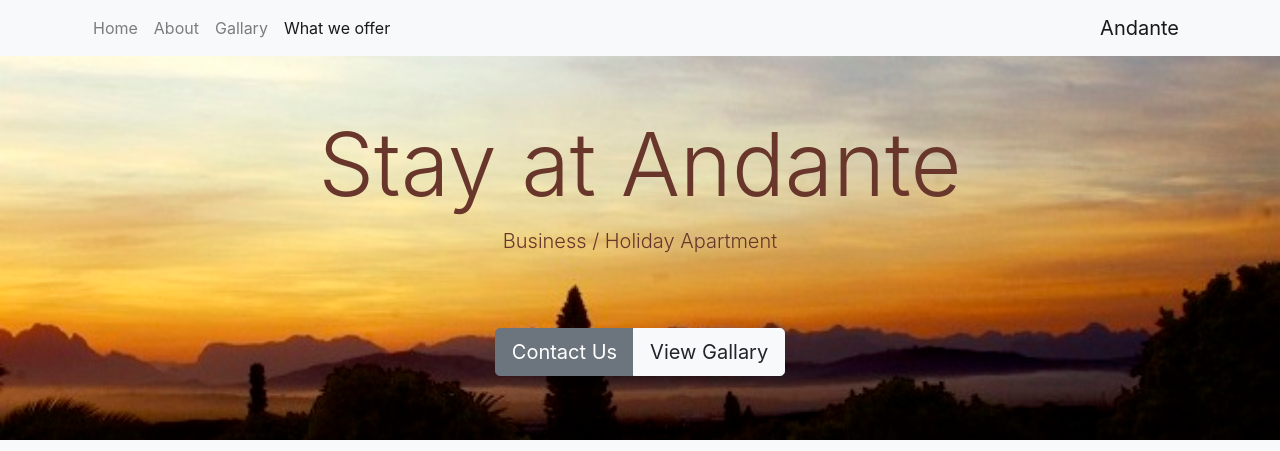
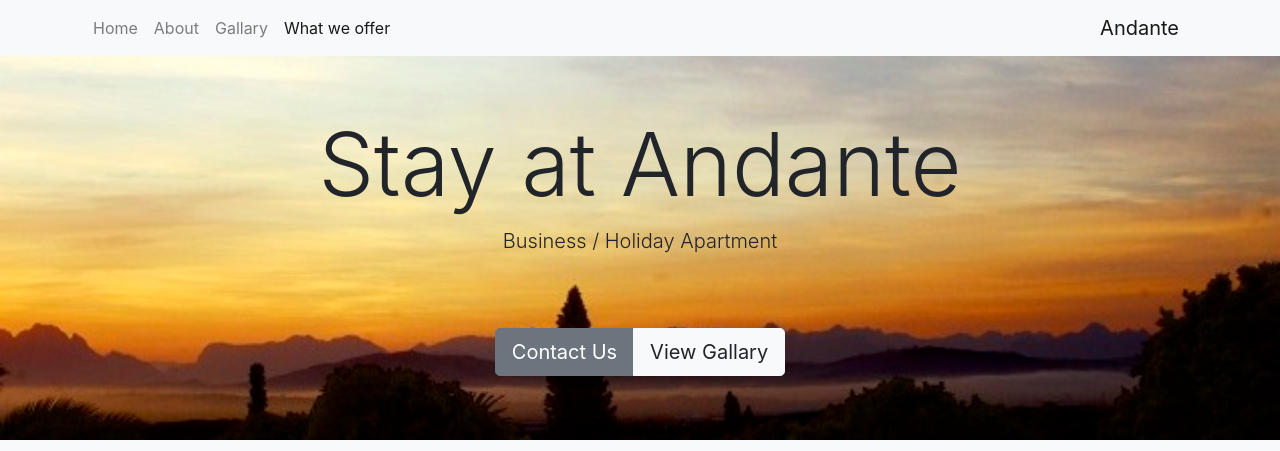
Before and after one commit to SuzetteSon/stay-at-andante, a PHP site: page /index.html in a window 1280 px wide. Shown: the top 451 px of the page. Run offline with PHP 8.4, Linux system fonts and the light colour scheme; some libraries are stand-ins or nearby versions.

Commit message:
jumbotron color changed

```diff
--- a/andante/css/custom.css
+++ b/andante/css/custom.css
@@ -1,5 +1,5 @@
 .jumbotron-fluid {
     background-image: url("../view.jpg");
     background-size: cover;
-    color: #69362B
+    color: #white
 }
```
